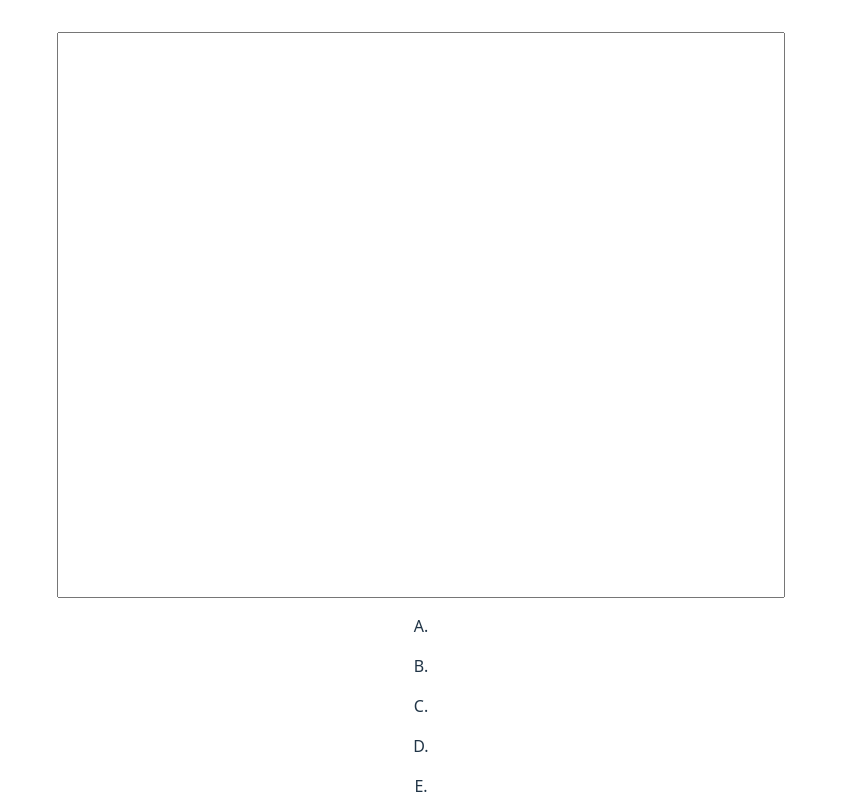
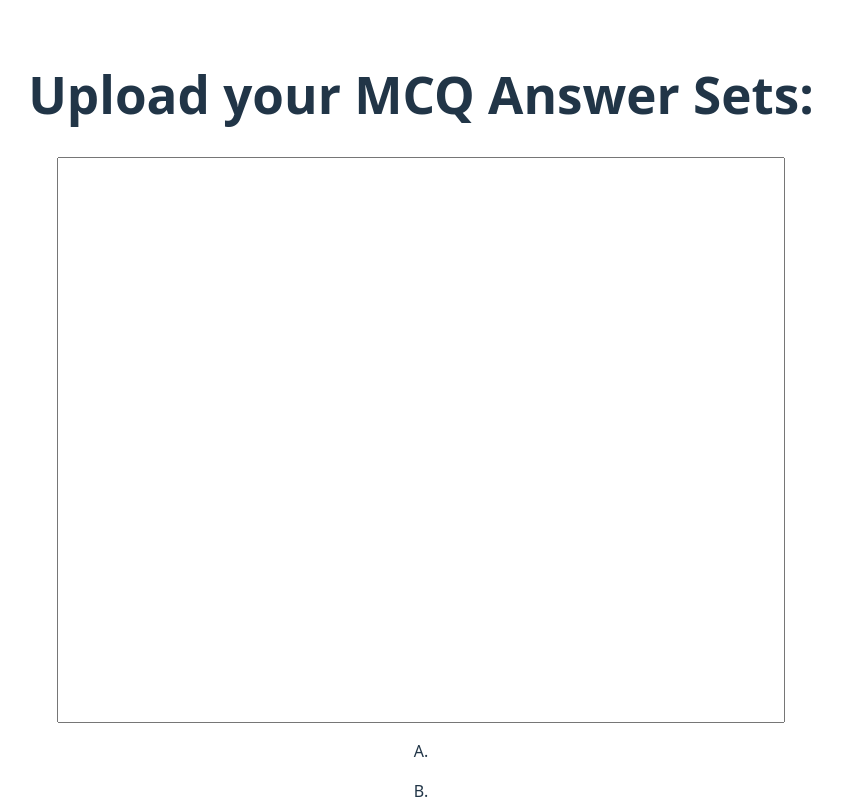
Before and after one commit to Mike14533/MCQAnswerScrambler, a React (Vite) app: page / in a window 1280 px wide. Shown: the top 800 px of the page, without its empty margins (219-1061 px from the left). Built offline with nearby package versions, Linux system fonts and the light colour scheme.

Commit message:
added some text for instruction

```diff
--- a/src/App.tsx
+++ b/src/App.tsx
@@ -8,6 +8,7 @@ function App() {
 
   return (
       <>
+      <h1>Upload your MCQ Answer Sets:</h1>
       <FileUpload/>
     </>
   )
```
